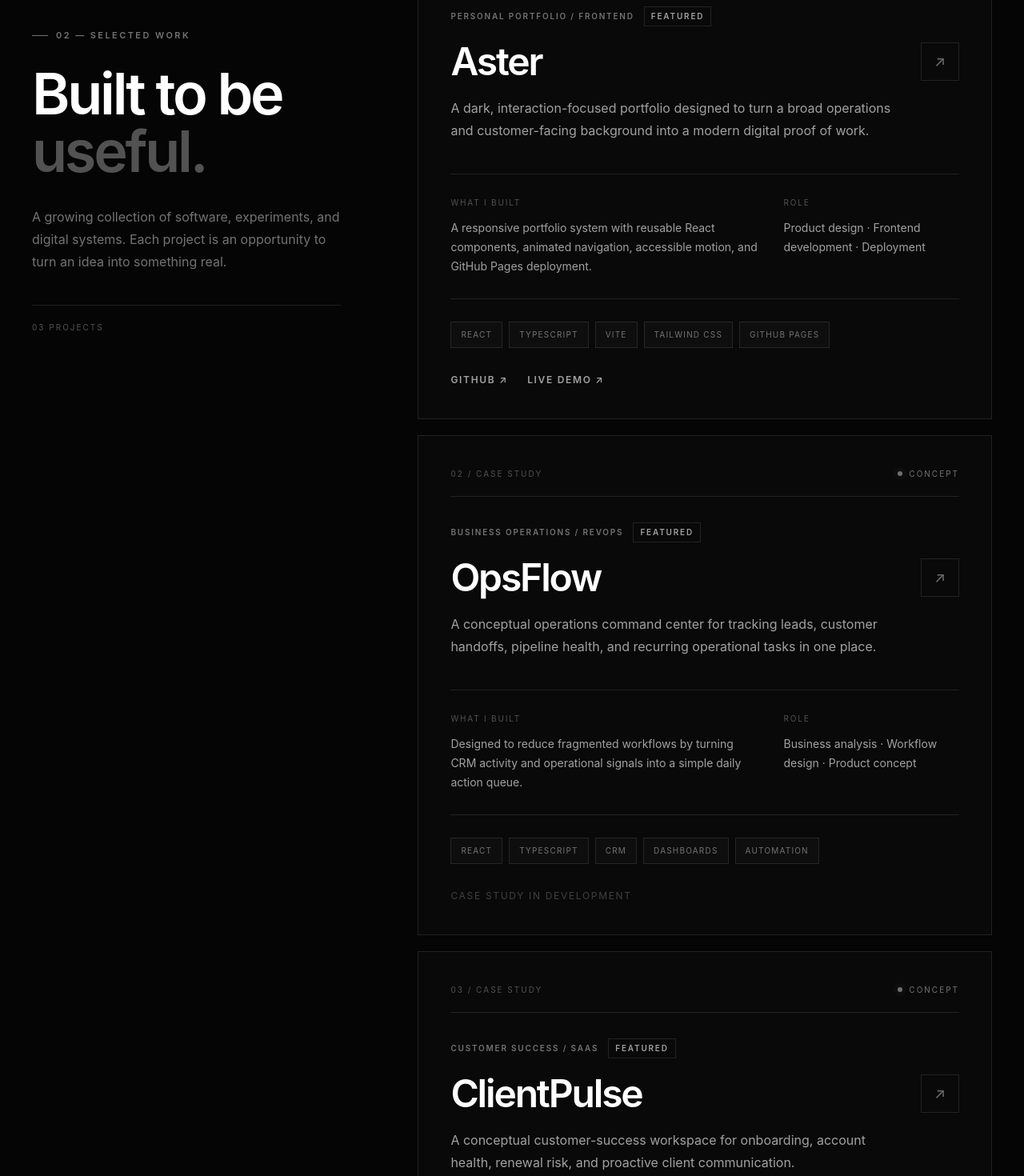
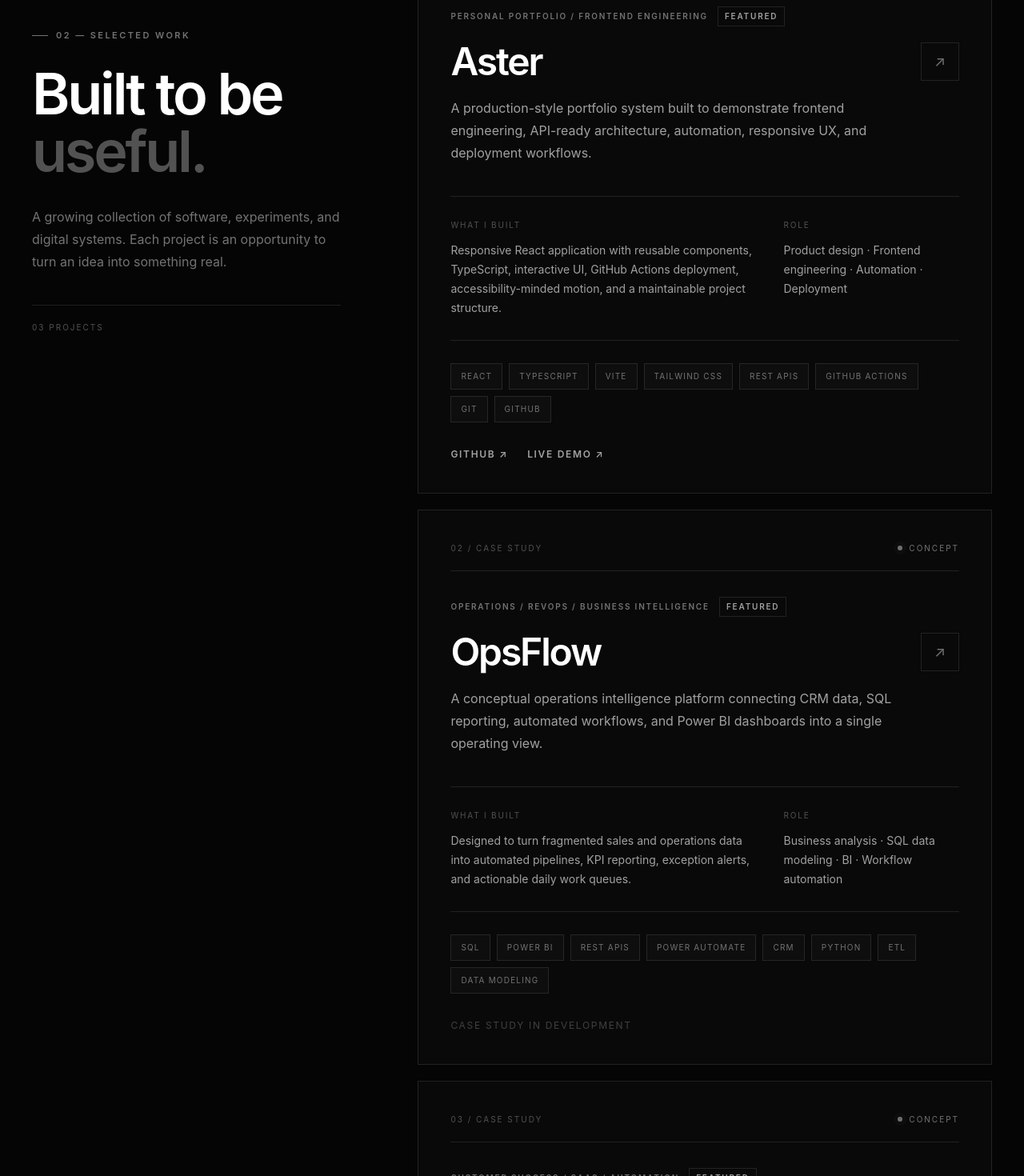
Before and after one commit to matteojose3112-bit/aster, a React app in the folder portfolio/: page / in a window 1280 px wide. Shown: the part 2140-3610 px from the top of the page at 80% size. Built offline with nearby package versions, Linux system fonts and the light colour scheme; the HTML template or start-up script is replaced by a standard one.

Commit message:
Expand portfolio projects with in-demand data automation and API skills

```diff
--- a/portfolio/src/data/projects.ts
+++ b/portfolio/src/data/projects.ts
@@ -14,13 +14,13 @@ export type Project = {
 export const projects: Project[] = [
   {
     title: "Aster",
-    category: "Personal Portfolio / Frontend",
+    category: "Personal Portfolio / Frontend Engineering",
     description:
-      "A dark, interaction-focused portfolio designed to turn a broad operations and customer-facing background into a modern digital proof of work.",
+      "A production-style portfolio system built to demonstrate frontend engineering, API-ready architecture, automation, responsive UX, and deployment workflows.",
     outcome:
-      "A responsive portfolio system with reusable React components, animated navigation, accessible motion, and GitHub Pages deployment.",
-    role: "Product design · Frontend development · Deployment",
-    technologies: ["React", "TypeScript", "Vite", "Tailwind CSS", "GitHub Pages"],
+      "Responsive React application with reusable components, TypeScript, interactive UI, GitHub Actions deployment, accessibility-minded motion, and a maintainable project structure.",
+    role: "Product design · Frontend engineering · Automation · Deployment",
+    technologies: ["React", "TypeScript", "Vite", "Tailwind CSS", "REST APIs", "GitHub Actions", "Git", "GitHub"],
     status: "Building",
     featured: true,
     github: "https://github.com/matteojose3112-bit/aster",
@@ -28,25 +28,25 @@ export const projects: Project[] = [
   },
   {
     title: "OpsFlow",
-    category: "Business Operations / RevOps",
+    category: "Operations / RevOps / Business Intelligence",
     description:
-      "A conceptual operations command center for tracking leads, customer handoffs, pipeline health, and recurring operational tasks in one place.",
+      "A conceptual operations intelligence platform connecting CRM data, SQL reporting, automated workflows, and Power BI dashboards into a single operating view.",
     outcome:
-      "Designed to reduce fragmented workflows by turning CRM activity and operational signals into a simple daily action queue.",
-    role: "Business analysis · Workflow design · Product concept",
-    technologies: ["React", "TypeScript", "CRM", "Dashboards", "Automation"],
+      "Designed to turn fragmented sales and operations data into automated pipelines, KPI reporting, exception alerts, and actionable daily work queues.",
+    role: "Business analysis · SQL data modeling · BI · Workflow automation",
+    technologies: ["SQL", "Power BI", "REST APIs", "Power Automate", "CRM", "Python", "ETL", "Data Modeling"],
     status: "Concept",
     featured: true,
   },
   {
     title: "ClientPulse",
-    category: "Customer Success / SaaS",
+    category: "Customer Success / SaaS / Automation",
     description:
-      "A conceptual customer-success workspace for onboarding, account health, renewal risk, and proactive client communication.",
+      "A conceptual customer-success operations platform combining customer health data, API integrations, automated onboarding workflows, and renewal-risk intelligence.",
     outcome:
-      "A focused customer view that connects onboarding milestones, health signals, open actions, and next-best actions for a CSM.",
-    role: "Customer journey · UX design · Product concept",
-    technologies: ["React", "TypeScript", "Customer Success", "UX", "Data Visualization"],
+      "Connects CRM and product signals to customer health scoring, automated tasks, onboarding milestones, escalation alerts, and executive retention reporting.",
+    role: "Customer journey · Automation architecture · API integration · Analytics",
+    technologies: ["SQL", "Power BI", "REST APIs", "Webhooks", "Zapier", "CRM", "Python", "Data Visualization"],
     status: "Concept",
     featured: true,
   },
```
